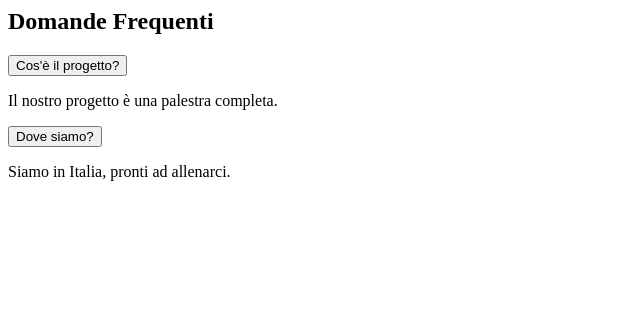
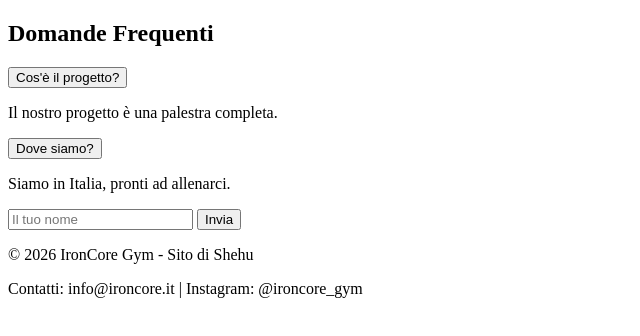
Before and after one commit to shehunpt/progetto-github-classe4, a plain HTML site: page index.html in a window 1280 px wide. Shown: the whole page, without its empty margins (0-640 px from the left). Drawn offline with Linux system fonts and the light colour scheme.

Commit message:
Update index.html

```diff
--- a/index.html
+++ b/index.html
@@ -1,3 +1,12 @@
+<!DOCTYPE html>
+<html lang="it">
+<head>
+    <meta charset="UTF-8">
+    <title>IronCore Gym</title>
+    <link rel="stylesheet" href="style.css">
+</head>
+<body>
+
     <section class="faq-container">
         <h2>Domande Frequenti</h2>
         <div class="faq-item">
@@ -10,6 +19,17 @@
         </div>
     </section>
 
+    <form id="mio-form">
+        <input type="text" placeholder="Il tuo nome" required>
+        <button type="submit">Invia</button>
+    </form>
+    <div id="feedback-message"></div>
+
+    <footer>
+        <p>&copy; 2026 IronCore Gym - Sito di Shehu</p>
+        <p>Contatti: info@ironcore.it | Instagram: @ironcore_gym</p>
+    </footer>
+
     <script src="script.js"></script>
 </body>
 </html>
```
Lines whose indentation alone changed are shown as unchanged.
